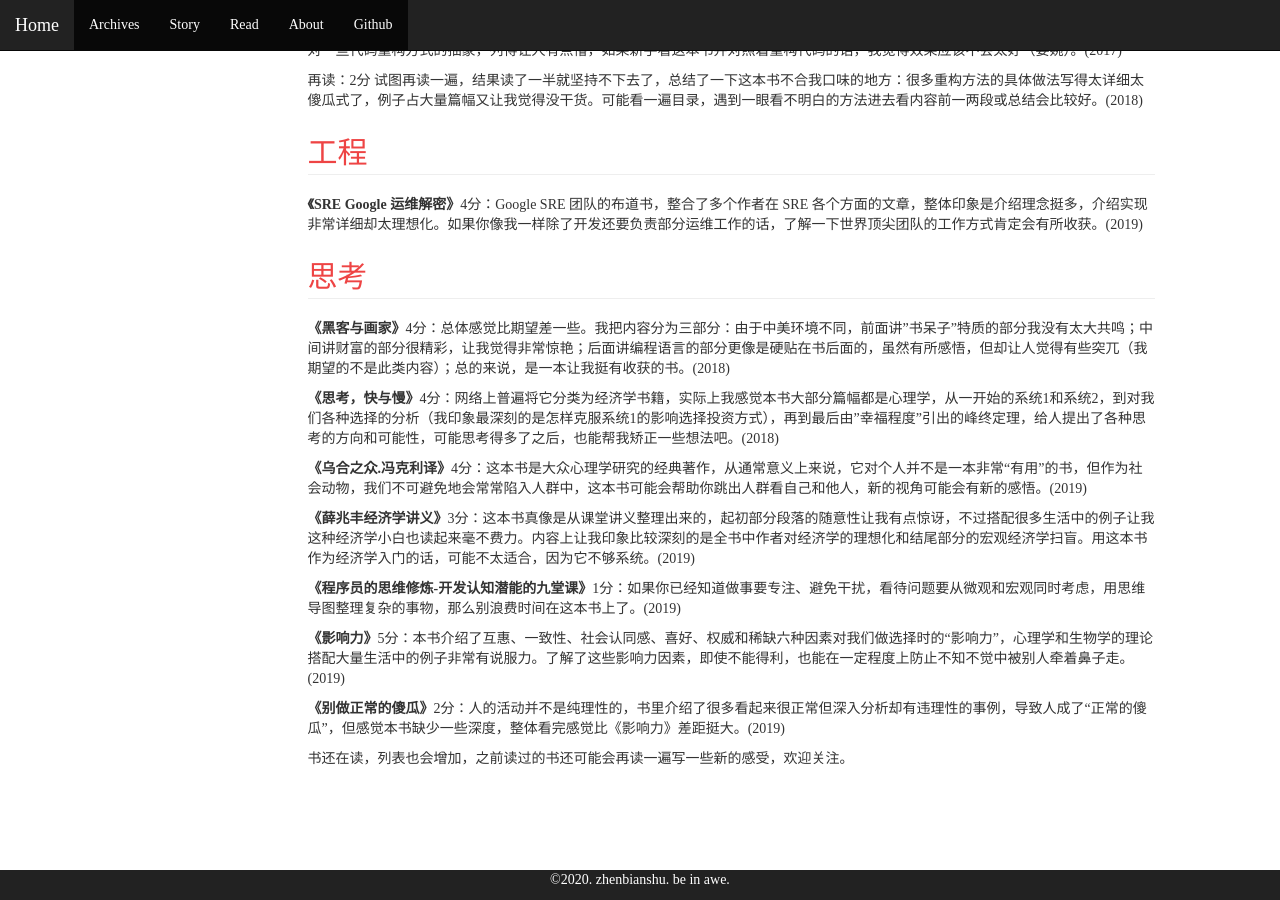
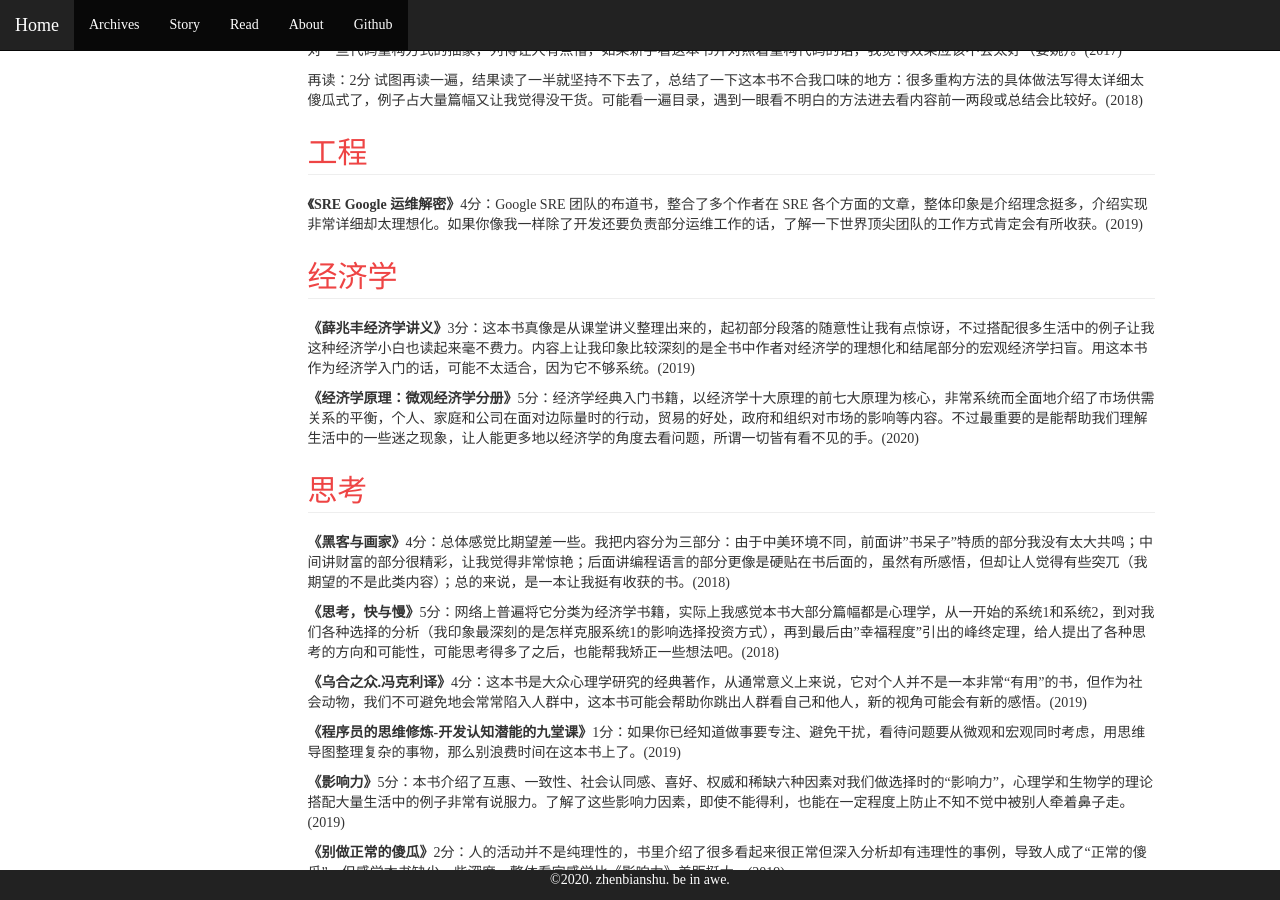
Before and after one commit to zhenbianshu/zhenbianshu.github.io, a Jekyll site: the page built from book_list.md, in a window 1280 px wide and 900 px high, scrolled down 2143 px. Built offline with Jekyll 4.4.1, drawn with Linux system fonts in a browser that asks for light colours; comment, search, counter and statistics services are not loaded.

Commit message:
add book;

```diff
--- a/book_list.md
+++ b/book_list.md
@@ -79,15 +79,19 @@ title: "Read"
 ---
 **《SRE Google 运维解密》**4分：Google SRE 团队的布道书，整合了多个作者在 SRE 各个方面的文章，整体印象是介绍理念挺多，介绍实现非常详细却太理想化。如果你像我一样除了开发还要负责部分运维工作的话，了解一下世界顶尖团队的工作方式肯定会有所收获。(2019)
 
+## 经济学
+---
+**《薛兆丰经济学讲义》**3分：这本书真像是从课堂讲义整理出来的，起初部分段落的随意性让我有点惊讶，不过搭配很多生活中的例子让我这种经济学小白也读起来毫不费力。内容上让我印象比较深刻的是全书中作者对经济学的理想化和结尾部分的宏观经济学扫盲。用这本书作为经济学入门的话，可能不太适合，因为它不够系统。(2019)
+
+**《经济学原理：微观经济学分册》**5分：经济学经典入门书籍，以经济学十大原理的前七大原理为核心，非常系统而全面地介绍了市场供需关系的平衡，个人、家庭和公司在面对边际量时的行动，贸易的好处，政府和组织对市场的影响等内容。不过最重要的是能帮助我们理解生活中的一些迷之现象，让人能更多地以经济学的角度去看问题，所谓一切皆有看不见的手。(2020)
+
 ## 思考
 ---
 **《黑客与画家》**4分：总体感觉比期望差一些。我把内容分为三部分：由于中美环境不同，前面讲"书呆子"特质的部分我没有太大共鸣；中间讲财富的部分很精彩，让我觉得非常惊艳；后面讲编程语言的部分更像是硬贴在书后面的，虽然有所感悟，但却让人觉得有些突兀（我期望的不是此类内容）；总的来说，是一本让我挺有收获的书。(2018)
 
-**《思考，快与慢》**4分：网络上普遍将它分类为经济学书籍，实际上我感觉本书大部分篇幅都是心理学，从一开始的系统1和系统2，到对我们各种选择的分析（我印象最深刻的是怎样克服系统1的影响选择投资方式），再到最后由"幸福程度"引出的峰终定理，给人提出了各种思考的方向和可能性，可能思考得多了之后，也能帮我矫正一些想法吧。(2018)
+**《思考，快与慢》**5分：网络上普遍将它分类为经济学书籍，实际上我感觉本书大部分篇幅都是心理学，从一开始的系统1和系统2，到对我们各种选择的分析（我印象最深刻的是怎样克服系统1的影响选择投资方式），再到最后由"幸福程度"引出的峰终定理，给人提出了各种思考的方向和可能性，可能思考得多了之后，也能帮我矫正一些想法吧。(2018)
 
 **《乌合之众.冯克利译》**4分：这本书是大众心理学研究的经典著作，从通常意义上来说，它对个人并不是一本非常“有用”的书，但作为社会动物，我们不可避免地会常常陷入人群中，这本书可能会帮助你跳出人群看自己和他人，新的视角可能会有新的感悟。(2019)
-
-**《薛兆丰经济学讲义》**3分：这本书真像是从课堂讲义整理出来的，起初部分段落的随意性让我有点惊讶，不过搭配很多生活中的例子让我这种经济学小白也读起来毫不费力。内容上让我印象比较深刻的是全书中作者对经济学的理想化和结尾部分的宏观经济学扫盲。用这本书作为经济学入门的话，可能不太适合，因为它不够系统。(2019)
 
 **《程序员的思维修炼-开发认知潜能的九堂课》**1分：如果你已经知道做事要专注、避免干扰，看待问题要从微观和宏观同时考虑，用思维导图整理复杂的事物，那么别浪费时间在这本书上了。(2019)
 
@@ -95,6 +99,7 @@ title: "Read"
 
 **《别做正常的傻瓜》**2分：人的活动并不是纯理性的，书里介绍了很多看起来很正常但深入分析却有违理性的事例，导致人成了“正常的傻瓜”，但感觉本书缺少一些深度，整体看完感觉比《影响力》差距挺大。(2019)
 
+
 书还在读，列表也会增加，之前读过的书还可能会再读一遍写一些新的感受，欢迎关注。
 
 {% if site.comments %}
```
